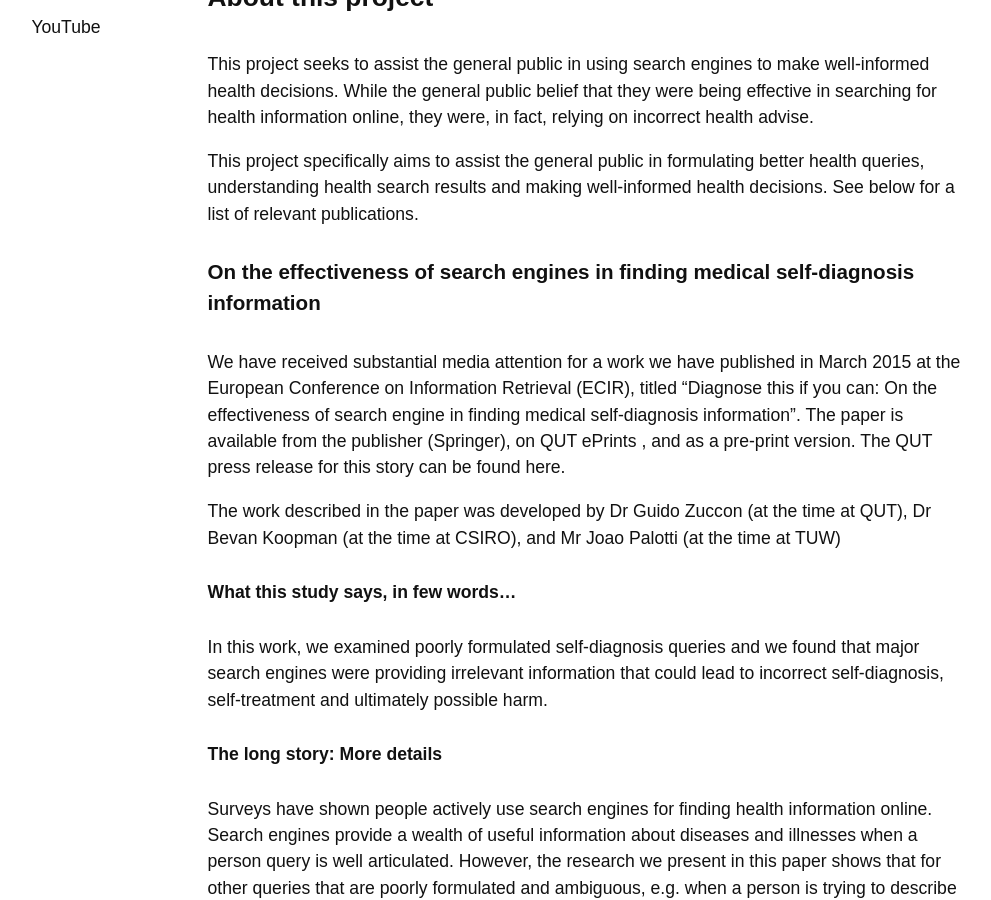
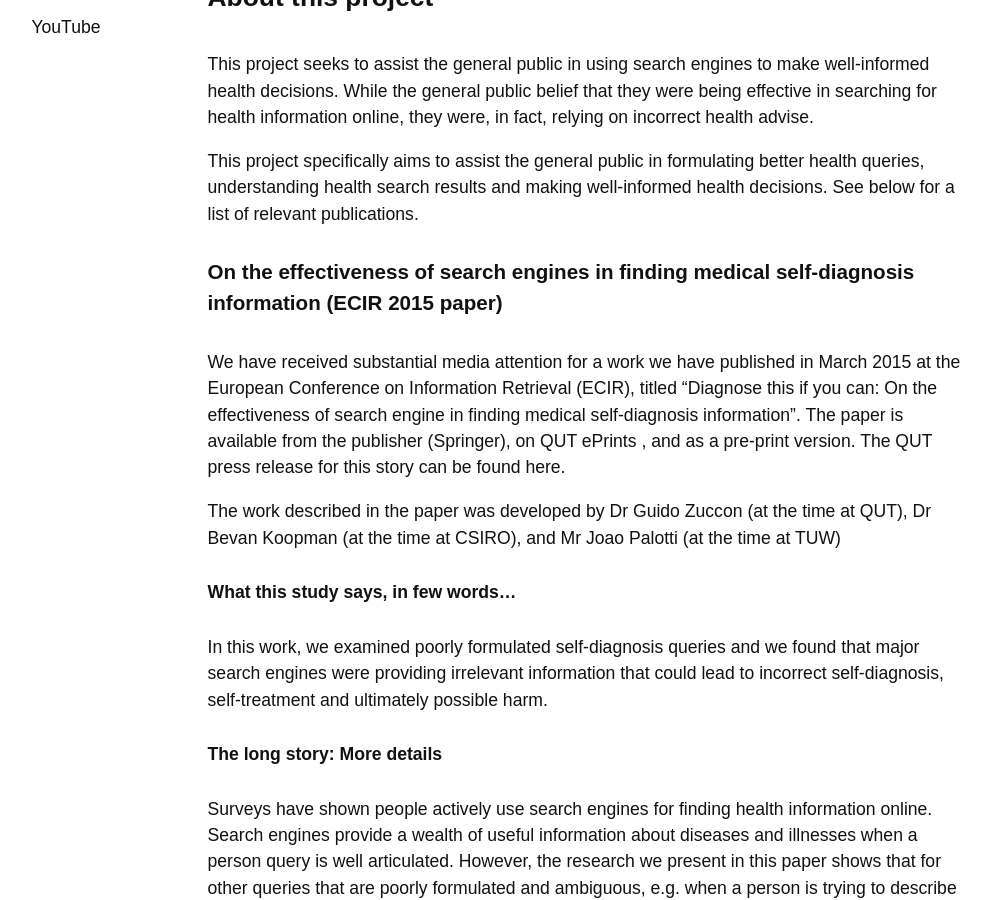
Before and after one commit to ielab/ielab.github.io, a Jekyll site: the page built from _projects/consumer-health-search.md, in a window 1280 px wide and 900 px high, scrolled down 606 px. Shown: the whole window, without its empty margins (155-1146 px from the left). Built offline with Jekyll 4.4.1, drawn with Linux system fonts in a browser that asks for light colours.

Commit message:
Update consumer-health-search.md

```diff
--- a/_projects/consumer-health-search.md
+++ b/_projects/consumer-health-search.md
@@ -11,7 +11,7 @@ This project seeks to assist the general public in using search engines to make
 
 This project specifically aims to assist the general public in formulating better health queries, understanding health search results and making well-informed health decisions. See below for a list of relevant publications.
 
-### On the effectiveness of search engines in finding medical self-diagnosis information
+### On the effectiveness of search engines in finding medical self-diagnosis information (ECIR 2015 paper)
 
 We have received substantial media attention for a work we have published in March 2015 at the European Conference on Information Retrieval (ECIR), titled "Diagnose this if you can: On the effectiveness of search engine in finding medical self-diagnosis information". The paper is available from the publisher (Springer), on QUT ePrints , and as a pre-print version. The QUT press release for this story can be found here.
 
```
